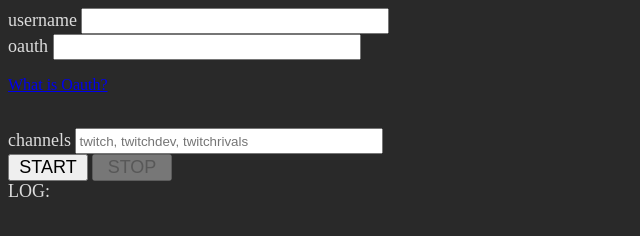
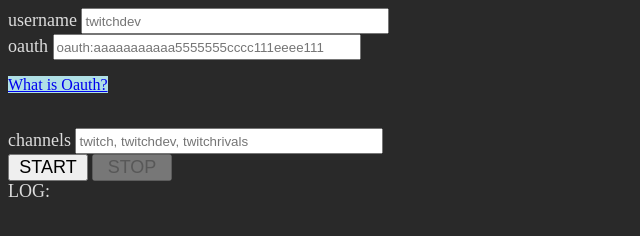
Before and after one commit to scott1991/twitch-simple-greet-js, a plain HTML site: page index.html in a window 1280 px wide. Shown: the whole page, without its empty margins (0-640 px from the left). Drawn offline with Linux system fonts and the light colour scheme.

Commit message:
add placeholder and <a>bg color

```diff
--- a/index.html
+++ b/index.html
@@ -12,11 +12,11 @@
 	</style>
 <body>
 <form name="authinfo">
-	<label style="font-size:large">username	 <input style="width:300px;height:20px" id="username" required> </label>
+	<label style="font-size:large">username	 <input style="width:300px;height:20px" id="username" placeholder="twitchdev" required> </label>
 	<br/>
-	<label style="font-size:large">oauth	 <input style="width:300px;height:20px" id="oauth" required> </label>
+	<label style="font-size:large">oauth	 <input style="width:300px;height:20px" placeholder="oauth:aaaaaaaaaaa5555555cccc111eeee111" id="oauth" required> </label>
 	<p>
-		<a href="docs/get_oauth.html" style="color:light-blue">What is Oauth?</a>
+		<a href="docs/get_oauth.html" style="color:light-blue;background-color:powderblue;">What is Oauth?</a>
 	</p>
 
 	<br/>
```
